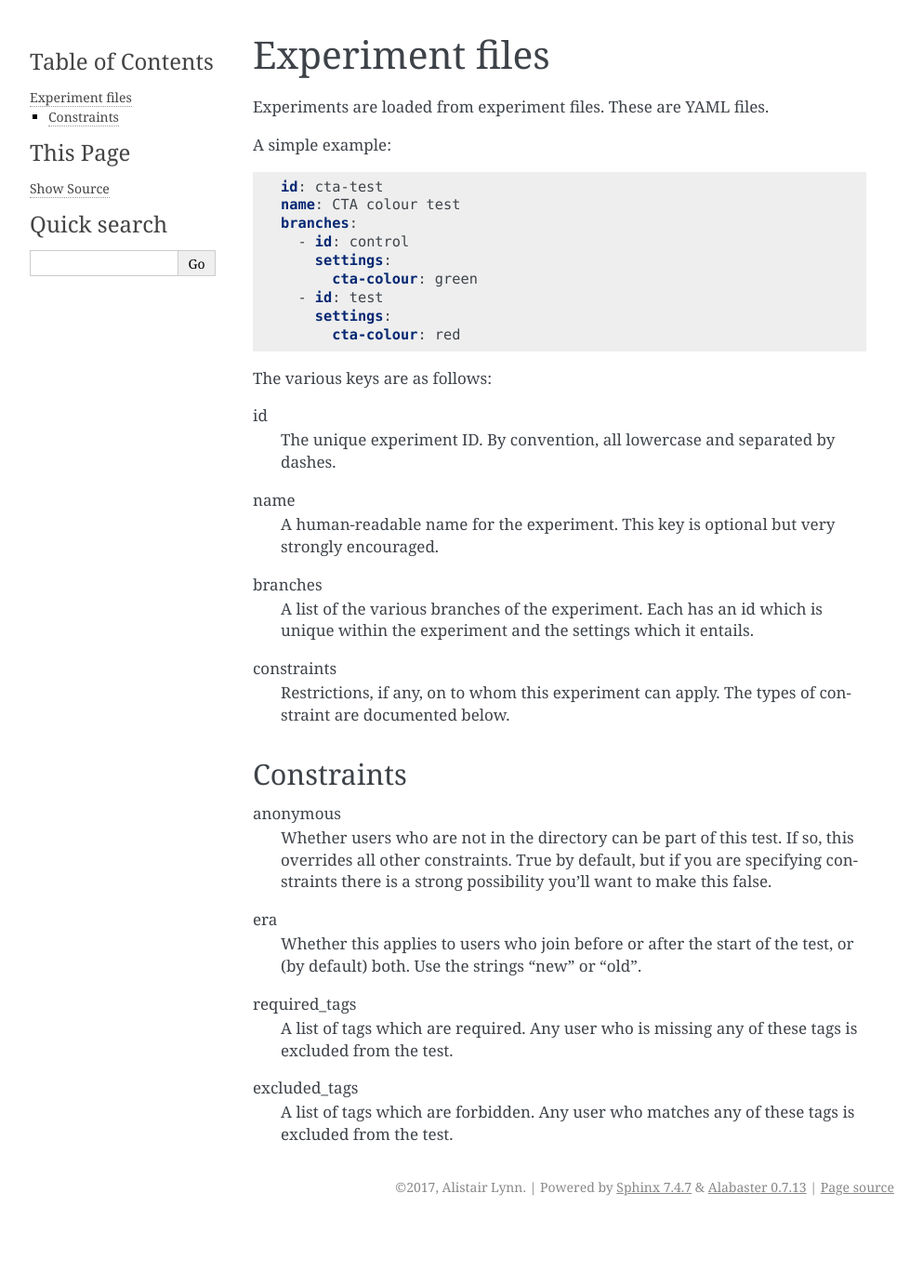
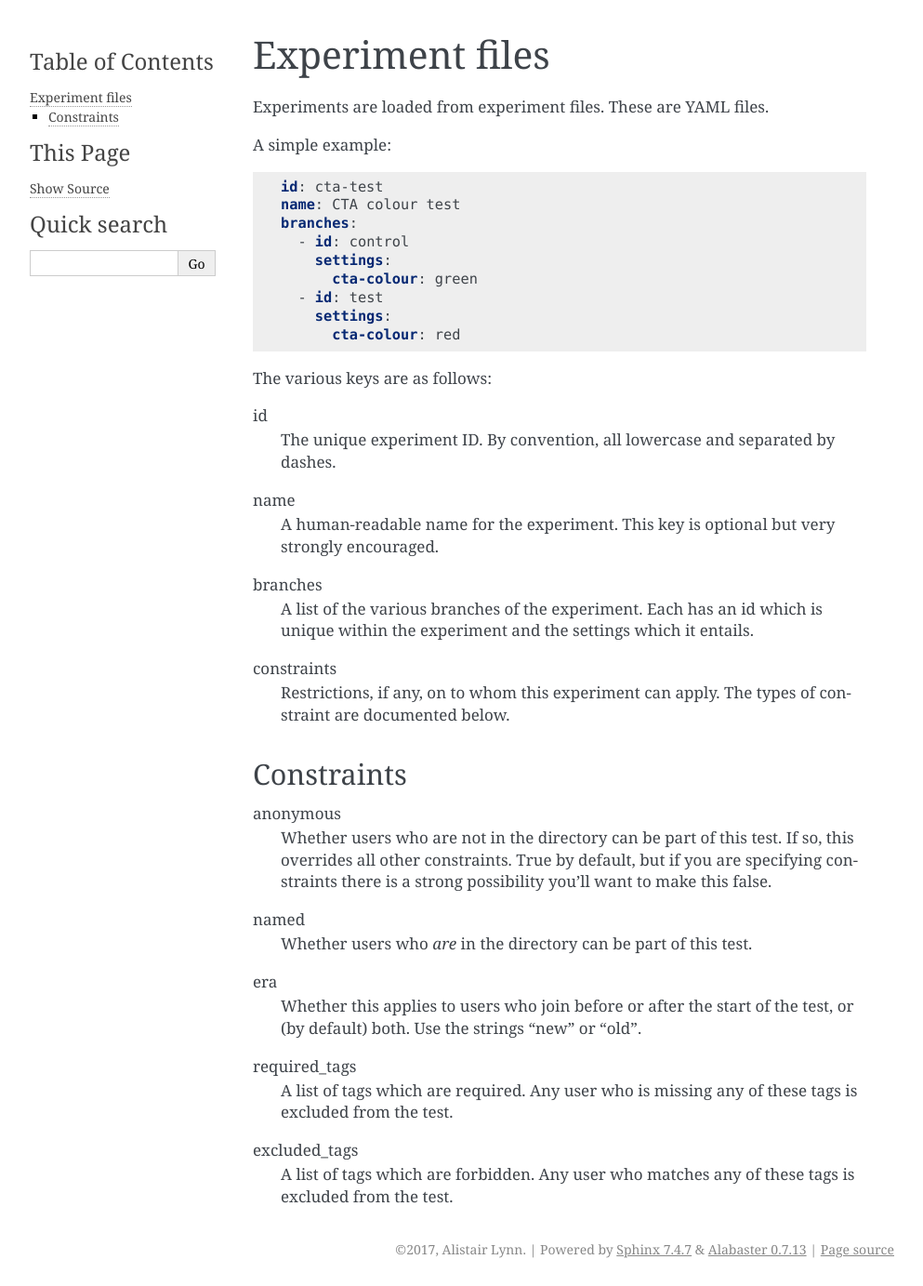
Before and after one commit to prophile/jacquard, a Sphinx documentation site: the page built from doc/experiment-files.rst, in a window 1280 px wide. Shown: the whole page at 93% size, without its empty margins (148-1141 px from the left). Built offline with Sphinx 7.4.7, drawn with Linux system fonts in a browser that asks for light colours; before the commit the page ends 1316 px from its top, so only the background shows below that.

Commit message:
Add the `named` key docs

```diff
--- a/doc/experiment-files.rst
+++ b/doc/experiment-files.rst
@@ -44,6 +44,9 @@ anonymous
   specifying constraints there is a strong possibility you'll want to make
   this false.
 
+named
+  Whether users who *are* in the directory can be part of this test.
+
 era
   Whether this applies to users who join before or after the start of the test,
   or (by default) both. Use the strings "new" or "old".
```
